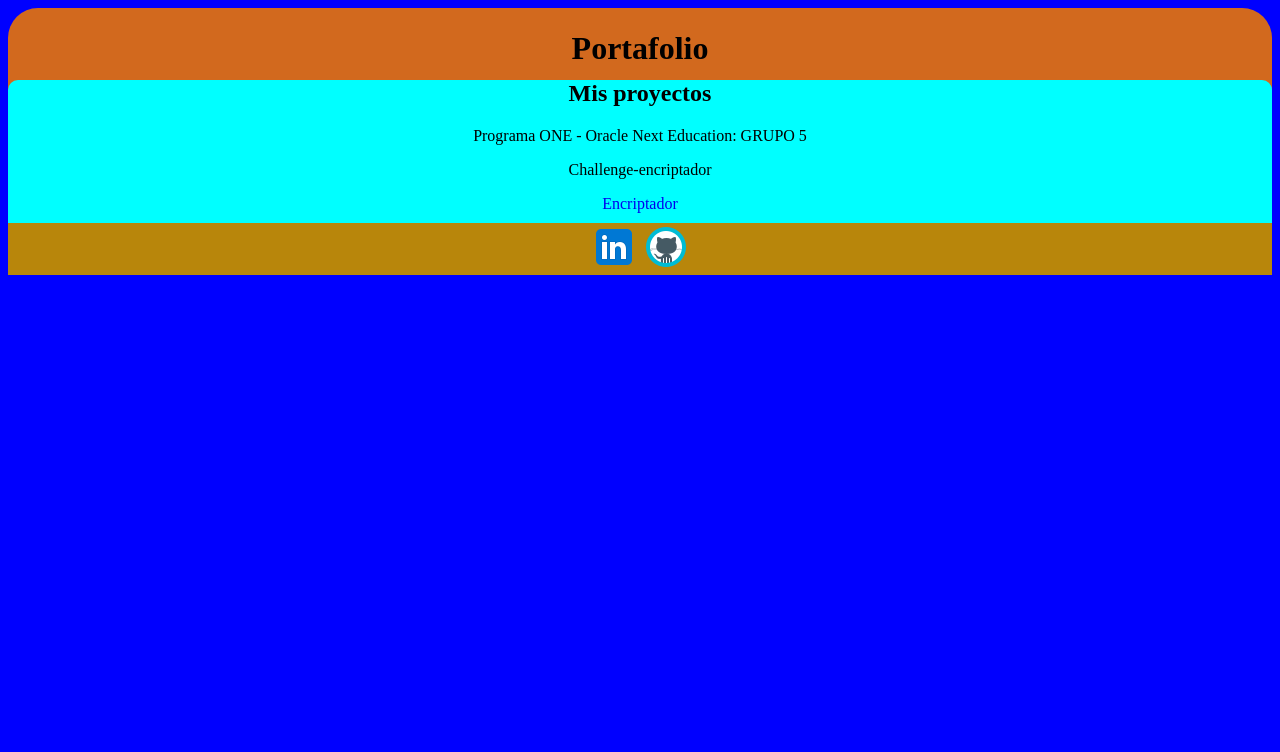
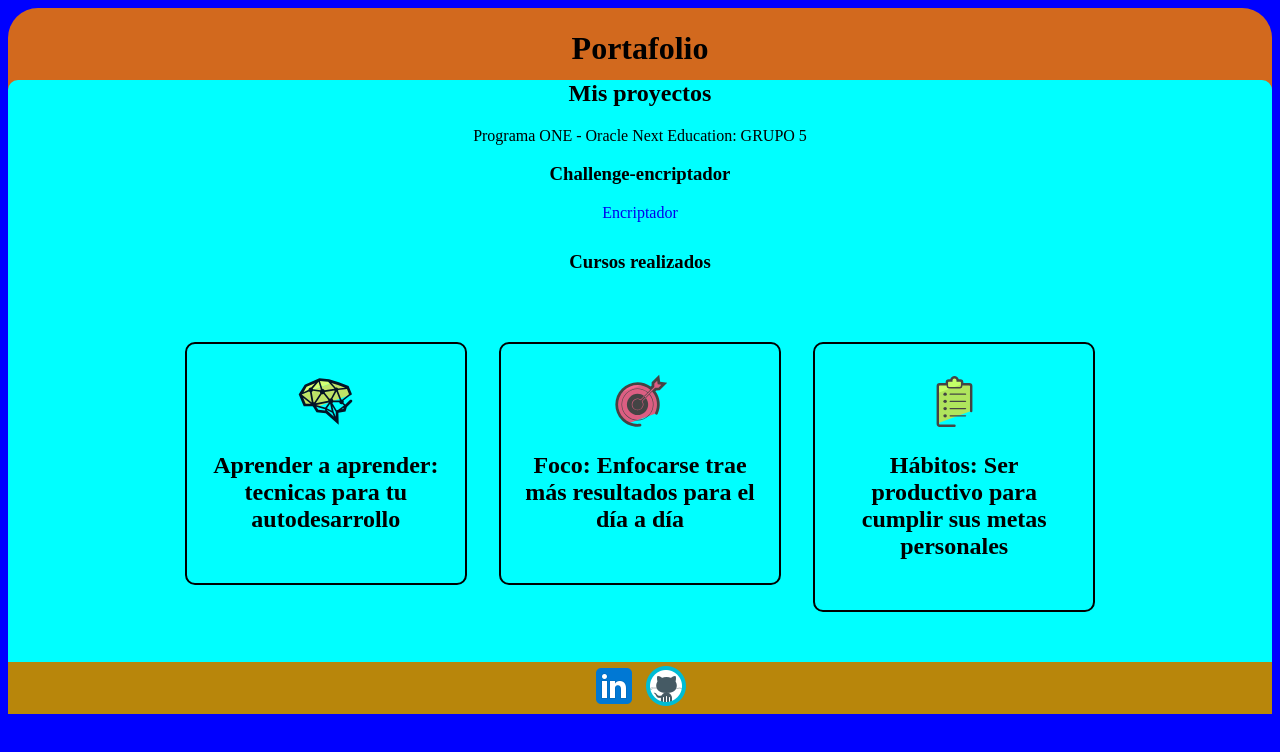
Before and after one commit to LordkRD/portafolio, a plain HTML site: page index.html in a window 1280 px wide. Drawn offline with Linux system fonts and the light colour scheme.

Commit message:
agregando cursos

```diff
--- a/index.html
+++ b/index.html
@@ -23,12 +23,34 @@
             <p>Programa ONE - Oracle Next Education: GRUPO 5</p>
         </div>
 
+        <div> <h3>Challenge-encriptador</h3> </div>
         <div class="lista-challenge">
-            <p>Challenge-encriptador</p>
+
             <a href="https://LordkRD.github.io">Encriptador</a>
 
         </div>
 
+        <div> <h3>Cursos realizados</h3></div>
+
+        <div class="lista">
+            <ul class="lista-cursos">
+                <li>
+                    <img src="imagenes/aprender-a-aprender-tecnicas-autodesarrollo.svg">
+                    <h2>Aprender a aprender: tecnicas para tu autodesarrollo</h2>
+                </li>
+                <li>
+                    <img src="imagenes/foco-habito-dia-a-dia.svg">
+                    <h2>Foco: Enfocarse trae más resultados para el día a día</h2>
+                </li>
+                <li>
+                    <img src="imagenes/habitos-productivo-metas-personales.svg">
+                    <h2>Hábitos: Ser productivo para cumplir sus metas personales</h2>
+                </li>
+            </ul>
+
+
+
+        </div>
         <footer>
             <div class="icon-link">
             <a title="LinkedIn" href="https://www.linkedin.com/in/dinner-hernandez-ba9402271/"><img src="imagenes/icons8-linkedin-48.png"></img></a>
--- a/styles.css
+++ b/styles.css
@@ -22,6 +22,31 @@ main{
 a{
     text-decoration: none;
 }
+.lista{
+    display: flex;
+}
+
+.lista-cursos{
+    width: 940px;
+    margin: 0 auto;
+    padding: 50px;
+}
+
+.lista-cursos li{
+    display: inline-block;
+    text-align: center;
+    width: 30%;
+    vertical-align: top;
+    margin: 0 1.5%;
+    padding: 30px 20px;
+    box-sizing: border-box;
+    border: 2px solid black;
+    border-radius: 10px;
+}
+li img{
+    width: 55px;
+    height: 55px;
+}
 .icon-link{
 
 }
```
Also changed, not shown: imagenes/aprender-a-aprender-tecnicas-autodesarrollo.svg (added), imagenes/foco-habito-dia-a-dia.svg (added), imagenes/habitos-productivo-metas-personales.svg (added).
